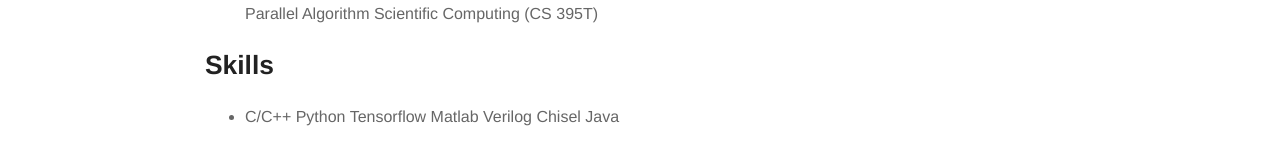
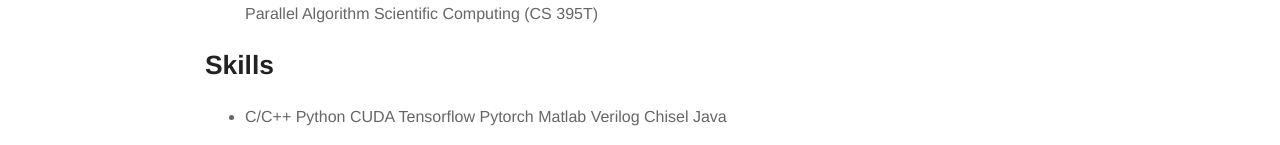
Before and after one commit to JeremieMelo/Resume, a Jekyll site: the page built from about.md, in a window 1280 px wide. Shown: the part 1768-1913 px from the top of the page. Built offline with Jekyll 4.4.1, drawn with Linux system fonts in a browser that asks for light colours.

Commit message:
update skills

```diff
--- a/about.md
+++ b/about.md
@@ -100,5 +100,5 @@ layout: page
 
 <h2>Skills</h2>
 <ul class="skill-list">
-	<li>C/C++ Python Tensorflow Matlab Verilog Chisel Java</li>
+	<li>C/C++ Python CUDA Tensorflow Pytorch Matlab Verilog Chisel Java</li>
 </ul>
```
